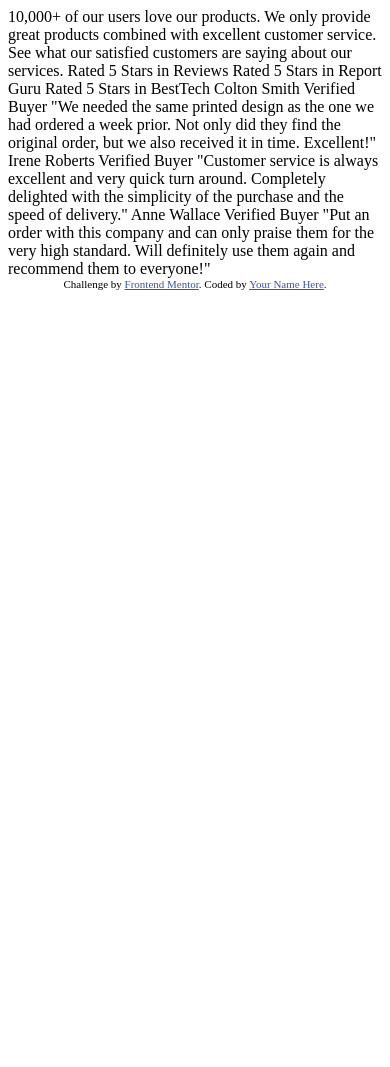
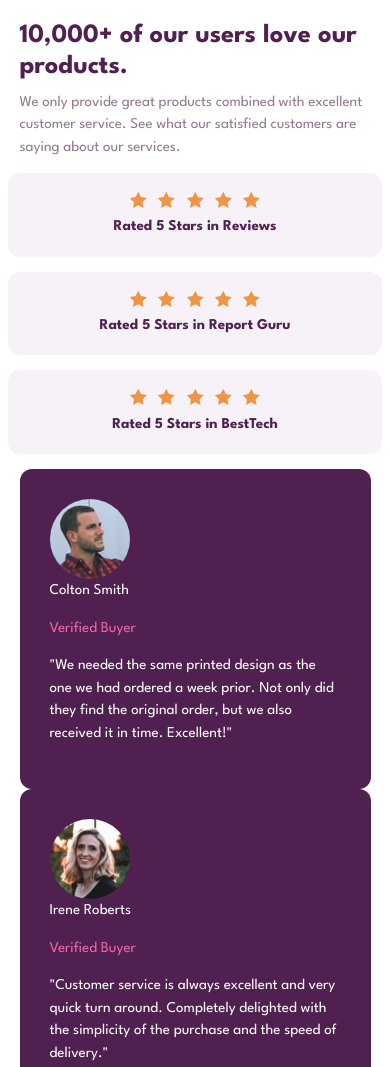
Before and after one commit to jessicaArvizu/FEpractice_Social-Proof-Section, a plain HTML site: page index.html in a window 390 px wide. Shown: the top 1067 px of the page. Before the commit the page ends 844 px from the top, so only its background shows below. Drawn offline with nearby package versions, Linux system fonts and the light colour scheme.

Commit message:
Basic Structure
Fixed basic structure for the site. Mobile alignments work.

```diff
--- a/index.html
+++ b/index.html
@@ -1,61 +1,125 @@
 <!DOCTYPE html>
 <html lang="en">
+
 <head>
   <meta charset="UTF-8" />
   <meta name="viewport" content="width=device-width, initial-scale=1.0" />
   <!-- displays site properly based on user's device -->
-
-    <link
-      rel="icon"
-      type="image/png"
-      sizes="32x32"
-      href="./images/favicon-32x32.png"
-    />
+  <link rel="stylesheet" href="style/style.css">
+  <link rel="icon" type="image/png" sizes="32x32" href="./images/favicon-32x32.png" />
 
   <title>Frontend Mentor | Social proof section</title>
+  <link href="https://cdn.jsdelivr.net/npm/bootstrap@5.3.0-alpha3/dist/css/bootstrap.min.css" rel="stylesheet"
+    integrity="sha384-KK94CHFLLe+nY2dmCWGMq91rCGa5gtU4mk92HdvYe+M/SXH301p5ILy+dN9+nJOZ" crossorigin="anonymous">
 
-    <!-- Feel free to remove these styles or customise in your own stylesheet 👍 -->
-    <style>
-      .attribution {
-        font-size: 11px;
-        text-align: center;
-      }
-      .attribution a {
-        color: hsl(228, 45%, 44%);
-      }
-    </style>
 </head>
+
 <body>
-    10,000+ of our users love our products.
+  <main>
+    <section>
+      <div class="main-container">
+        <div class="row top-row">
+          <div class="col-lg-6 col-sm-12 col-left">
+            <h1>10,000+ of our users love our products.</h1>
 
-    We only provide great products combined with excellent customer service.
-    See what our satisfied customers are saying about our services.
+            <p class="description-text"> We only provide great products combined with excellent customer service.
+              See what our satisfied customers are saying about our services.</p>
+          </div>
+          <div class="col-lg-6 col-sm-12 col-right">
+            <div class="row info-ratings justify-content-start align-items-center row-start">
+              <div class="col-lg-5 col-md-12 col-sm-12 col-stars">
+                <img class="star-icon p-1" src="images/icon-star.svg" alt="Icon of a star">
+                <img class="star-icon p-1" src="images/icon-star.svg" alt="Icon of a star">
+                <img class="star-icon p-1" src="images/icon-star.svg" alt="Icon of a star">
+                <img class="star-icon p-1" src="images/icon-star.svg" alt="Icon of a star">
+                <img class="star-icon p-1" src="images/icon-star.svg" alt="Icon of a star">
+              </div>
+              <div class="col-lg-7 col-md-12 col-sm-12 col-text">
+                <p class="p-1 flex-fill">Rated 5 Stars in Reviews</p>
+              </div>
+            </div>
+            <div class="row info-ratings justify-content-start align-items-center row-center">
+              <div class="col-lg-5 col-md-12 col-sm-12">
+                <img class="star-icon p-1" src="images/icon-star.svg" alt="Icon of a star">
+                <img class="star-icon p-1" src="images/icon-star.svg" alt="Icon of a star">
+                <img class="star-icon p-1" src="images/icon-star.svg" alt="Icon of a star">
+                <img class="star-icon p-1" src="images/icon-star.svg" alt="Icon of a star">
+                <img class="star-icon p-1" src="images/icon-star.svg" alt="Icon of a star">
+              </div>
+              <div class="col-lg-7 col-md-12 col-sm-12">
+                <p class="p-1 flex-fill">Rated 5 Stars in Report Guru</p>
+              </div>
+            </div>
+            <div class="row info-ratings justify-content-start align-items-center row-end">
+              <div class="col-lg-5 col-md-12 col-sm-12">
+                <img class="star-icon p-1" src="images/icon-star.svg" alt="Icon of a star">
+                <img class="star-icon p-1" src="images/icon-star.svg" alt="Icon of a star">
+                <img class="star-icon p-1" src="images/icon-star.svg" alt="Icon of a star">
+                <img class="star-icon p-1" src="images/icon-star.svg" alt="Icon of a star">
+                <img class="star-icon p-1" src="images/icon-star.svg" alt="Icon of a star">
+              </div>
+              <div class="col-lg-7 col-md-12 col-sm-12">
+                <p class="p-1 flex-fill">Rated 5 Stars in BestTech</p>
+              </div>
+            </div>
+          </div>
+        </div>
+        <div class="row bottom-row">
+          <div class="col-lg-4 col-md-12 col-sm-12 info-col">
+            <div class="info-container">
+              <img class="info-buyer-img" src="images/image-colton.jpg" alt="">
+              <div>
+                <p class="info-name">Colton Smith</p>
+                <p class="info-buyer">Verified Buyer</p>
+              </div>
+              <p class="info-text">"We needed the same printed design as the one we had ordered a week prior.
+                Not only did they find the original order, but we also received it in time.
+                Excellent!"</p>
+            </div>
+          </div>
+          <div class="col-lg-4 col-md-12 col-sm-12 info-col">
+            <div class="info-container">
+              <img class="info-buyer-img" src="images/image-irene.jpg" alt="">
+              <div>
+                <p class="info-name">Irene Roberts</p>
+                <p class="info-buyer">Verified Buyer</p>
+              </div>
+              <p class="info-text">"Customer service is always excellent and very quick turn around. Completely
+                delighted with the simplicity of the purchase and the speed of delivery."</p>
+            </div>
+          </div>
+          <div class="col-lg-4 col-md-12 col-sm-12 info-col">
+            <div class="info-container">
+              <img class="info-buyer-img" src="images/image-anne.jpg" alt="">
+              <div>
+                <p class="info-name">Anne Wallace</p>
+                <p class="info-buyer">Verified Buyer</p>
+              </div>
+              <p class="info-text">"Put an order with this company and can only praise them for the very high
+                standard. Will definitely use them again and recommend them to everyone!"</p>
+            </div>
+          </div>
+        </div>
 
-    Rated 5 Stars in Reviews
-    Rated 5 Stars in Report Guru
-    Rated 5 Stars in BestTech
+      </div>
+    </section>
+  </main>
 
-    Colton Smith
-    Verified Buyer
-    "We needed the same printed design as the one we had ordered a week prior.
-    Not only did they find the original order, but we also received it in time.
-    Excellent!"
-
-    Irene Roberts
-    Verified Buyer
-    "Customer service is always excellent and very quick turn around. Completely
-    delighted with the simplicity of the purchase and the speed of delivery."
-
-    Anne Wallace
-    Verified Buyer
-    "Put an order with this company and can only praise them for the very high
-    standard. Will definitely use them again and recommend them to everyone!"
-
+  <footer>
     <div class="attribution">
       Challenge by
-      <a href="https://www.frontendmentor.io?ref=challenge" target="_blank"
-        >Frontend Mentor</a
-      >. Coded by <a href="#">Your Name Here</a>.
+      <a href="https://www.frontendmentor.io?ref=challenge" target="_blank">Frontend Mentor</a>. Coded by <a
+        href="#">Your
+        Name Here</a>.
     </div>
+  </footer>
+
+  <script src="https://cdn.jsdelivr.net/npm/@popperjs/core@2.11.7/dist/umd/popper.min.js"
+    integrity="sha384-zYPOMqeu1DAVkHiLqWBUTcbYfZ8osu1Nd6Z89ify25QV9guujx43ITvfi12/QExE"
+    crossorigin="anonymous"></script>
+  <script src="https://cdn.jsdelivr.net/npm/bootstrap@5.3.0-alpha3/dist/js/bootstrap.min.js"
+    integrity="sha384-Y4oOpwW3duJdCWv5ly8SCFYWqFDsfob/3GkgExXKV4idmbt98QcxXYs9UoXAB7BZ"
+    crossorigin="anonymous"></script>
 </body>
+
 </html>
--- /dev/null
+++ b/style/style.scss
@@ -0,0 +1,139 @@
+/* Fonts */
+@import url('https://fonts.googleapis.com/css2?family=League+Spartan:wght@400;500;700&display=swap');
+$font-stack: 'League Spartan', sans-serif;
+
+/* Colors */
+//Primary
+$veryDarkMagenta: hsl(300, 43%, 22%);
+$softPink: hsl(333, 80%, 67%);
+//Neutral
+$darkGrayishMagenta: hsl(303, 10%, 53%);
+$lightGrayishMagenta: hsl(300, 24%, 96%);
+$white: hsl(0, 0%, 100%);
+
+* {
+    font-family: $font-stack;
+    font-size: 15px;
+    font-weight: 400;
+    color: $veryDarkMagenta;
+}
+
+main {
+    background-color: $white;
+    display: flex;
+    align-items: center;
+    justify-content: center;
+    min-height: 100%;
+    padding: 5%;
+
+
+    section {
+        .main-container {
+            .top-row {
+                .col-left {
+                    h1 {
+                        font-weight: 900;
+                    }
+
+                    .description-text {
+                        color: $darkGrayishMagenta;
+                    }
+                }
+
+                .col-right {
+                    .info-ratings {
+                        border-radius: 12px;
+                        padding: 15px;
+                        background-color: $lightGrayishMagenta;
+                        margin-bottom: 15px;
+
+                        p {
+                            margin: 0;
+                            font-weight: 900;
+                        }
+                    }
+                }
+            }
+
+            .bottom-row {
+                .info-col {
+                    .info-container {
+                        background-color: $veryDarkMagenta;
+                        padding: 30px;
+                        border-radius: 12px;
+
+                        .info-buyer-img {
+                            border-radius: 100px;
+                        }
+
+                        .info-name {
+                            color: $white;
+                        }
+
+                        .info-buyer {
+                            color: $softPink;
+                        }
+
+                        .info-text {
+                            color: $white;
+                        }
+                    }
+                }
+            }
+        }
+    }
+}
+
+footer {
+    .attribution {
+        font-size: 11px;
+        text-align: center;
+
+        a {
+            color: hsl(228, 45%, 44%);
+        }
+    }
+}
+
+/* Media Queries */
+@media only screen and (max-width: 768px) {
+
+    main {
+
+        section {
+            .main-container {
+                .top-row {
+                    .col-left {}
+
+                    .col-right {
+                        .info-ratings {
+                            align-items: center;
+                            text-align: center;
+                        }
+                    }
+                }
+            }
+        }
+    }
+}
+
+@media only screen and (max-width: 320px) {
+    main {
+
+        section {
+            .main-container {
+                .top-row {
+                    .col-left {}
+
+                    .col-right {
+                        .info-ratings {
+                            align-items: center;
+                            text-align: center;
+                        }
+                    }
+                }
+            }
+        }
+    }
+
+}
```
Also changed, not shown: style/style.css (added), 2 other files. Lines whose indentation alone changed are shown as unchanged.
